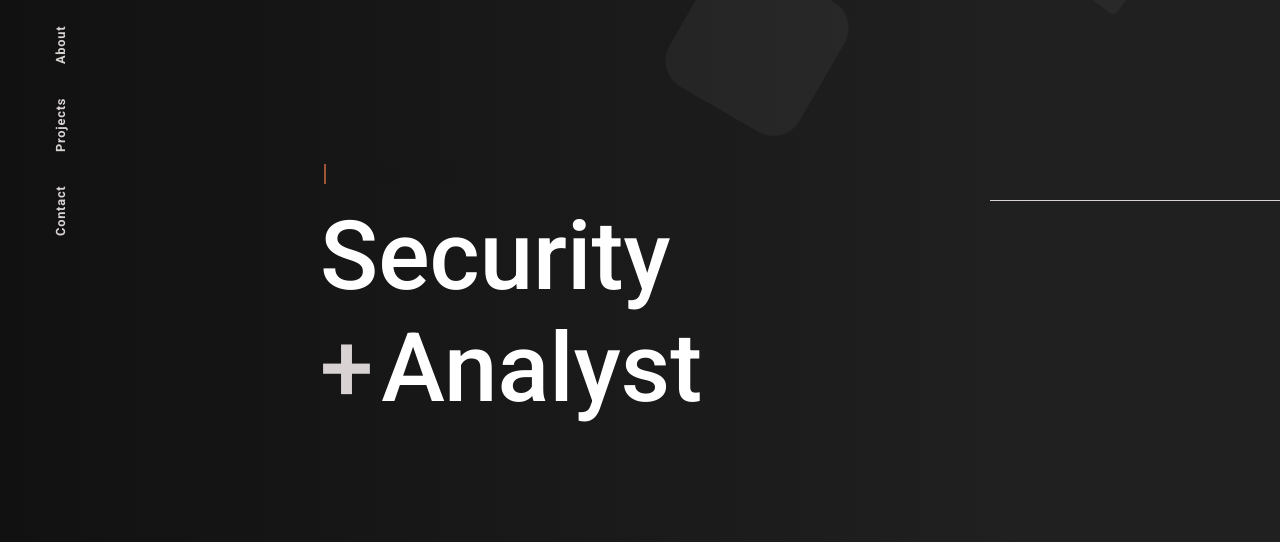
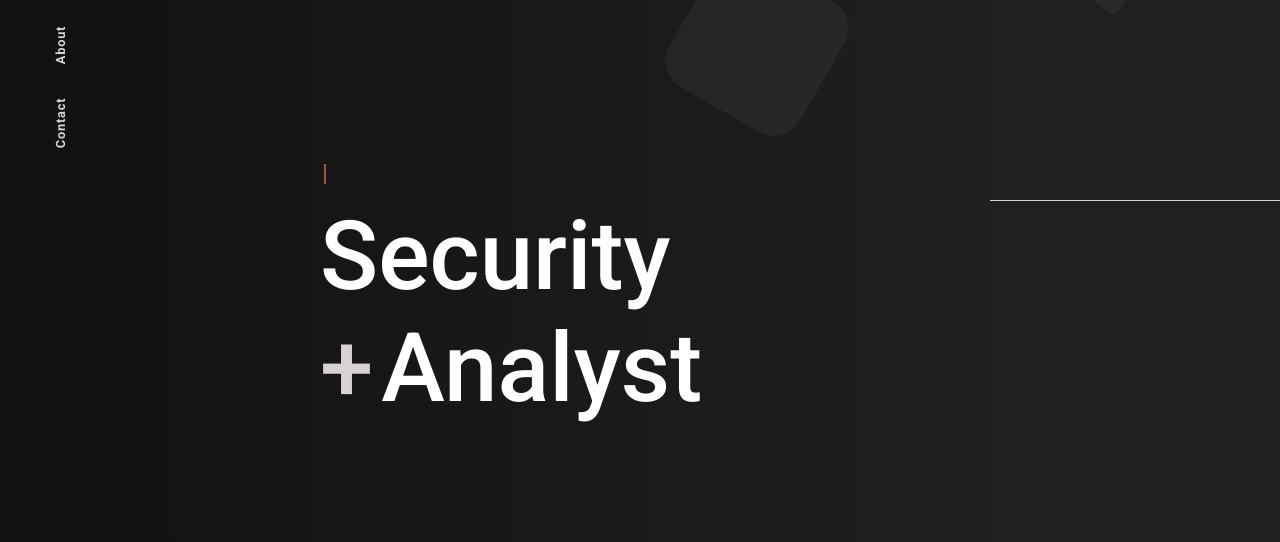
Before and after one commit to yandreas/portfolio, a website built with Parcel: page src/index.html in a window 1280 px wide. Shown: the part 94-636 px from the top of the page. Built offline with nearby package versions, Linux system fonts and the light colour scheme.

Commit message:
Comment out old projects

```diff
--- a/src/index.html
+++ b/src/index.html
@@ -47,7 +47,7 @@
         /></a>
         <div class="nav-scroll">
           <a class="nav-link" href="#about">About</a>
-          <a class="nav-link" href="#projects">Projects </a>
+          <!--<a class="nav-link" href="#projects">Projects </a>-->
           <a class="nav-link" href="#contact">Contact </a>
         </div>
       </div>
```
